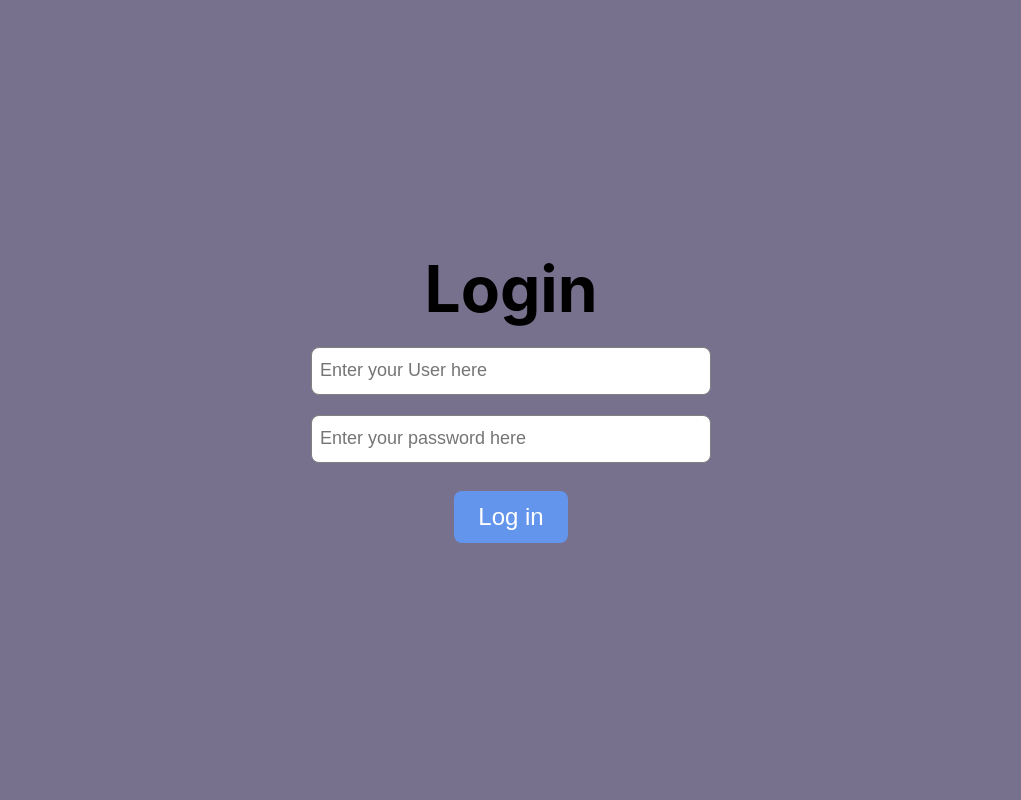
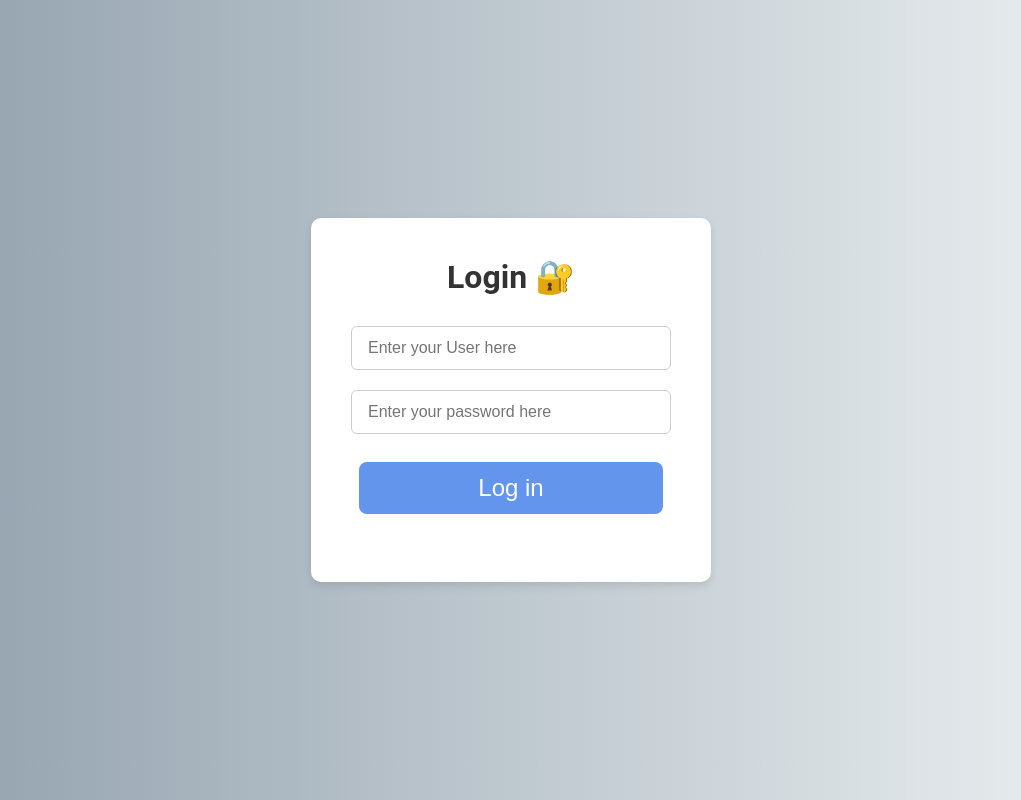
Before and after one commit to bangwoo4/VehicleManagementSystem-LTNC-Assignment, a React (Create React App) app: page / in a window 1280 px wide. Shown: the whole page, without its empty margins (129-1150 px from the left). Built offline with nearby package versions, Linux system fonts and the light colour scheme.

Commit message:
Add files via upload

```diff
--- a/src/App.css
+++ b/src/App.css
@@ -423,67 +423,4 @@ body {
   align-items: flex-start;
 }
 
-
-.mainContainer {
-  flex-direction: column;
-  display: flex;
-  align-items: center;
-  justify-content: center;
-  height: 100vh;
-}
-
-.titleContainer {
-  display: flex;
-  flex-direction: column;
-  font-size: 64px;
-  font-weight: bolder;
-  align-items: center;
-  justify-content: center;
-}
-
-.resultContainer,
-.historyItem {
-  flex-direction: row;
-  display: flex;
-  width: 400px;
-  align-items: center;
-  justify-content: space-between;
-}
-
-.historyContainer {
-  flex-direction: column;
-  display: flex;
-  height: 200px;
-  align-items: center;
-  flex-grow: 5;
-  justify-content: flex-start;
-}
-
-.buttonContainer {
-  display: flex;
-  flex-direction: column;
-  align-items: center;
-  justify-content: center;
-  height: 260px;
-}
-
-.inputContainer {
-  display: flex;
-  flex-direction: column;
-  align-items: flex-start;
-  justify-content: center;
-}
-
-.inputContainer > .errorLabel {
-  color: red;
-  font-size: 12px;
-}
-
-.inputBox {
-  height: 48px;
-  width: 400px;
-  font-size: large;
-  border-radius: 8px;
-  border: 1px solid grey;
-  padding-left: 8px;
-}
+/* Login */
--- /dev/null
+++ b/src/Login.css
@@ -0,0 +1,131 @@
+/* Login.css */
+
+.mainContainer {
+  display: flex;
+  justify-content: center;
+  align-items: center;
+  height: 100vh;
+  background-image: linear-gradient(to right, #8e9eab, #eef2f3);
+  font-family: 'Roboto', sans-serif;
+}
+
+.loginBox {
+  background-color: #ffffff;
+  padding: 40px;
+  border-radius: 10px;
+  box-shadow: 0 4px 8px rgba(0, 0, 0, 0.1);
+  max-width: 400px;
+  width: 100%;
+}
+
+.titleContainer {
+  text-align: center;
+  margin-bottom: 30px;
+}
+
+.title {
+  font-size: 32px;
+  font-weight: 700;
+  color: #333;
+  animation: fade-in 1s ease-in-out;
+}
+
+@keyframes fade-in {
+  0% {
+    opacity: 0;
+  }
+  100% {
+    opacity: 1;
+  }
+}
+
+.inputContainer {
+  margin-bottom: 20px;
+  display: flex;
+  justify-content: center;
+}
+
+.inputBox {
+  width: 100%;
+  padding: 12px 16px;
+  border: 1px solid #ccc;
+  border-radius: 6px;
+  font-size: 16px;
+  color: #555;
+  transition: border-color 0.3s ease;
+  animation: slide-in 1s ease-in-out;
+}
+
+.inputBox:hover,
+.inputBox:focus {
+  border-color: #4caf50;
+  outline: none;
+}
+
+@keyframes slide-in {
+  0% {
+    opacity: 0;
+    transform: translateY(-20px);
+  }
+  100% {
+    opacity: 1;
+    transform: translateY(0);
+  }
+}
+
+.errorLabel {
+  display: block;
+  margin-top: 5px;
+  font-size: 14px;
+  color: #f44336;
+  animation: shake 0.5s ease-in-out;
+}
+
+@keyframes shake {
+  0%, 100% {
+    transform: translateX(0);
+  }
+  10%, 30%, 50%, 70%, 90% {
+    transform: translateX(-5px);
+  }
+  20%, 40%, 60%, 80% {
+    transform: translateX(5px);
+  }
+}
+
+.inputButton {
+  width: 100%;
+  padding: 12px 24px;
+  background-color: #4caf50;
+  color: #fff;
+  border: none;
+  border-radius: 6px;
+  font-size: 16px;
+  font-weight: 500;
+  cursor: pointer;
+  transition: background-color 0.3s ease;
+  animation: scale-in 1s ease-in-out;
+}
+
+.inputButton:hover {
+  background-color: #45a049;
+}
+
+.inputButton:active {
+  background-color: #3e8e41;
+}
+
+@keyframes scale-in {
+  0% {
+    transform: scale(0);
+  }
+  100% {
+    transform: scale(1);
+  }
+}
+
+@media (max-width: 480px) {
+  .loginBox {
+    padding: 20px;
+  }
+}
--- a/src/Login.js
+++ b/src/Login.js
@@ -1,69 +1,72 @@
-import React, { useState } from 'react'
-import { useNavigate } from 'react-router-dom'
+import React, { useState } from 'react';
+import { useNavigate } from 'react-router-dom';
+import './Login.css';
 
 const Login = () => {
-  const [User, setUser] = useState('')
-  const [password, setPassword] = useState('')
-  const [UserError, setUserError] = useState('')
-  const [passwordError, setPasswordError] = useState('')
-
-  const navigate = useNavigate()
+  const [user, setUser] = useState('');
+  const [password, setPassword] = useState('');
+  const [userError, setUserError] = useState('');
+  const [passwordError, setPasswordError] = useState('');
+  const navigate = useNavigate();
 
   const onButtonClick = () => {
-    setUserError('')
-    setPasswordError('')
+    setUserError('');
+    setPasswordError('');
 
-    if ('' === User) {
+    if (user === '') {
       setUserError('Please enter your User');
       return;
     }
 
-    if ('' === password) {
+    if (password === '') {
       setPasswordError('Please enter a password');
       return;
     }
 
-    if (User !== 'admin' || password !== 'admin') {
-        setUserError('User or password wrong');
+    if (user !== 'admin' || password !== 'admin') {
       setPasswordError('User or password wrong');
       return;
     }
 
     navigate('/quan-li-doi-xe');
-  }
+  };
 
   return (
-    <div className={'mainContainer'}>
-      <div className={'titleContainer'}>
-        <div>Login</div>
+    <div className="mainContainer">
+      <div className="loginBox">
+        <div className="titleContainer">
+          <div className="title">Login 🔐</div>
         </div>
-      <br />
-      <div className={'inputContainer'}>
+        <div className="inputContainer">
           <input
-          value={User}
+            value={user}
             placeholder="Enter your User here"
             onChange={(ev) => setUser(ev.target.value)}
-          className={'inputBox'}
+            className="inputBox"
           />
-        <label className="errorLabel">{UserError}</label>
+          <label className="errorLabel">{userError}</label>
         </div>
-      <br />
-      <div className={'inputContainer'}>
+        <div className="inputContainer">
           <input
             value={password}
             type="password"
             placeholder="Enter your password here"
             onChange={(ev) => setPassword(ev.target.value)}
-          className={'inputBox'}
+            className="inputBox"
           />
           <label className="errorLabel">{passwordError}</label>
         </div>
-      <br />
-      <div className={'inputContainer'}>
-        <input className={'inputButton'} type="button" onClick={onButtonClick} value={'Log in'} />
+        <div className="inputContainer">
+          <input
+            className="inputButton"
+            type="button"
+            onClick={onButtonClick}
+            value="Log in"
+          />
         </div>
       </div>
-  )
-}
+    </div>
+  );
+};
 
-export default Login
+export default Login;
```
Lines whose indentation alone changed are shown as unchanged.
